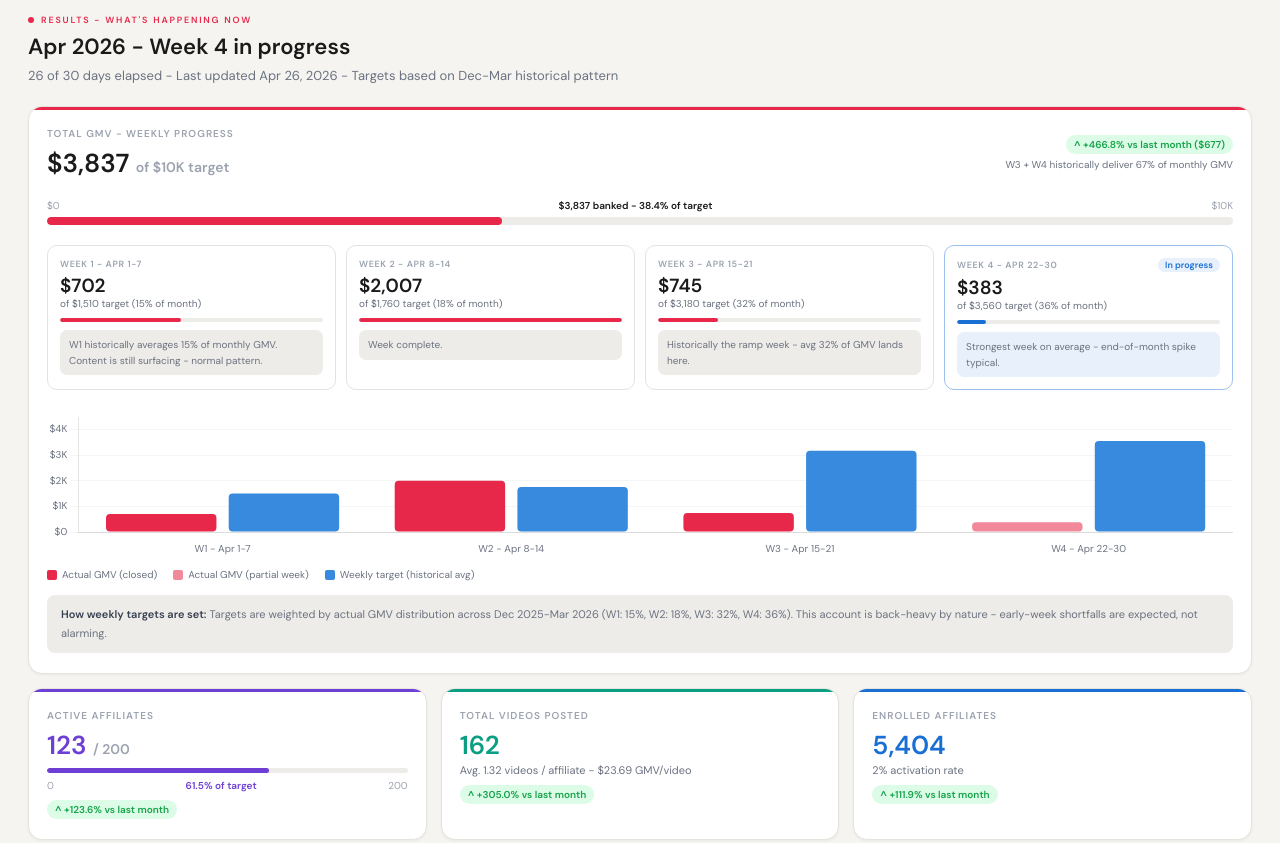
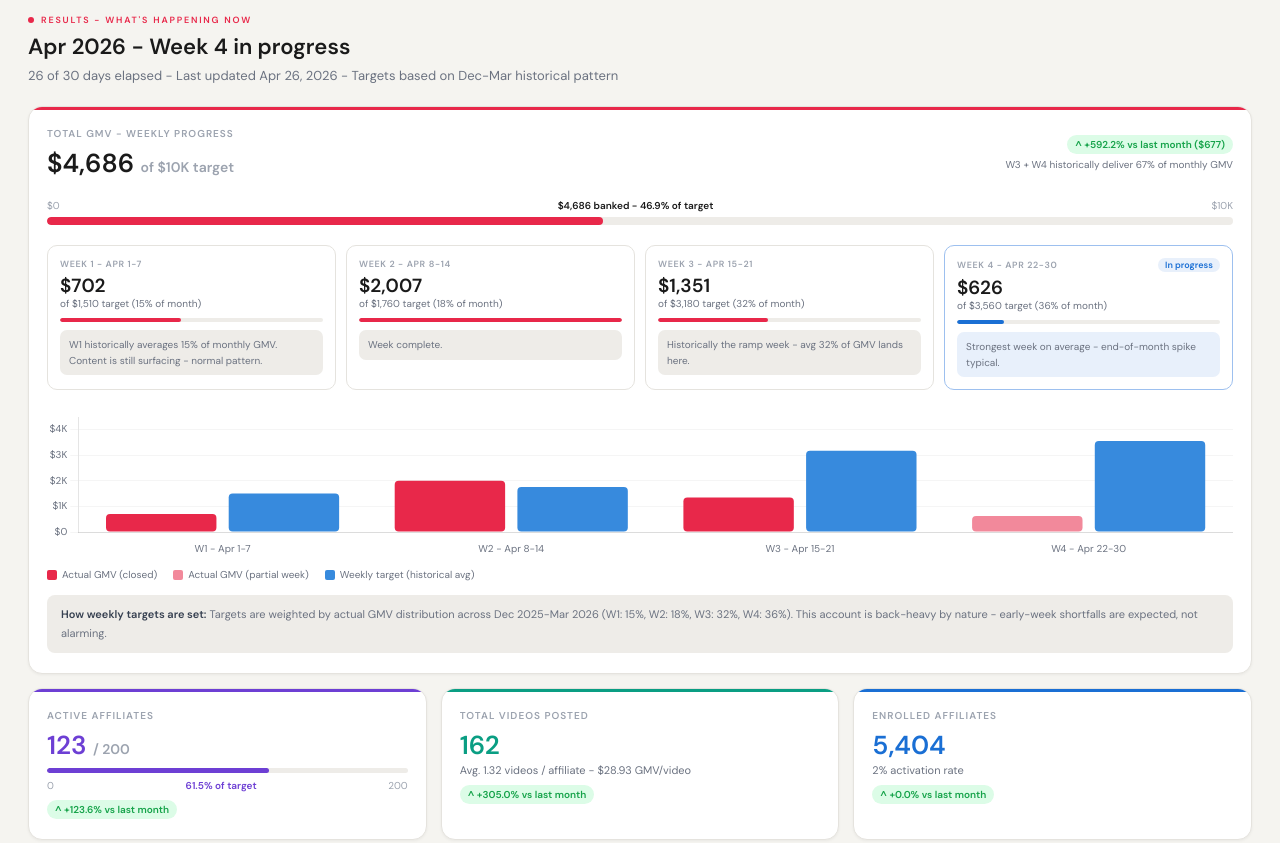
Before and after one commit to talwhumanz/eedashamj, a plain HTML site: page index.html in a window 1280 px wide. Shown: the part 520-1363 px from the top of the page. Drawn offline with nearby package versions, Linux system fonts and the light colour scheme.

Commit message:
Add files via upload

```diff
--- a/index.html
+++ b/index.html
@@ -260,18 +260,18 @@ const D = {
   "gmv_last_month": 677,
   "w1_gmv": 702,
   "w2_gmv": 2007,
-  "w3_gmv": 745,
-  "w4_gmv": 383,
+  "w3_gmv": 1351,
+  "w4_gmv": 626,
   "w2_partial": false,
   "w2_days_done": 5,
-  "trends_projected": 4427,
+  "trends_projected": 5407,
   "active_affiliates": 123,
   "active_affiliates_last": 55,
   "affiliates_target": 200,
   "total_videos": 162,
   "total_videos_last": 40,
   "enrolled_affiliates": 5404,
-  "enrolled_affiliates_last": 2550,
+  "enrolled_affiliates_last": 5404,
   "samples_sent": 63,
   "samples_last_month": 157,
   "samples_target": 250,
@@ -292,7 +292,7 @@ const D = {
       "danielle_below",
       "danielle_below",
       "Flat-Fee",
-      "1561.52",
+      "1,561.52",
       50,
       "40521",
       "37",
@@ -795,7 +795,7 @@ const D = {
       "Each & Every The Mini Edit 4 Pack",
       "1731288117316129549",
       true,
-      0,
+      1,
       190,
       48
     ],
@@ -803,7 +803,7 @@ const D = {
       "Each & Every Day Dream (Citrus & Vetiver) Body Wash",
       "1729475246315247373",
       false,
-      0,
+      1,
       254,
       38
     ],
@@ -811,7 +811,7 @@ const D = {
       "Body Wash + Deodorant Exclusive Bundle",
       "1729494502817502989",
       true,
-      0,
+      301,
       49,
       7
     ],
@@ -819,7 +819,7 @@ const D = {
       "Eternal Summer (Coconut & Lime) Body Wash",
       "1732268277163594509",
       false,
-      0,
+      177,
       37,
       5
     ],
@@ -827,7 +827,7 @@ const D = {
       "After Glow (Raspberry & Mandarin) Mini Deodorant",
       "1732268284692108045",
       false,
-      0,
+      163,
       57,
       11
     ],
@@ -835,7 +835,7 @@ const D = {
       "After Glow (Raspberry & Mandarin) Duo Set (Body Mist + Deodorant)",
       "1732268137385530125",
       true,
-      0,
+      156,
       0,
       3
     ],
@@ -843,7 +843,7 @@ const D = {
       "After Glow (Raspberry & Mandarin) Hair & Body Mist",
       "1732268279163687693",
       false,
-      0,
+      154,
       0,
       4
     ],
@@ -851,7 +851,7 @@ const D = {
       "Alone Time Candle (Cedar & Vanilla)",
       "1732268118054179597",
       false,
-      0,
+      150,
       0,
       1
     ],
@@ -859,7 +859,7 @@ const D = {
       "Body Mist Trio (After Glow, Eternal Summer, This Love)",
       "1732046609683878669",
       true,
-      0,
+      100,
       36,
       3
     ]
@@ -894,7 +894,98 @@ const D = {
       "Apr 1"
     ]
   ],
-  "flat_fee": [],
+  "flat_fee": [
+    [
+      "@simplysprinkled",
+      "Apr 2026",
+      20,
+      1500,
+      75,
+      0,
+      "Havent posted all videos yet"
+    ],
+    [
+      "@breeeee6969",
+      "Apr 2026",
+      20,
+      2000,
+      100,
+      0,
+      "Havent posted all videos yet"
+    ],
+    [
+      "@sarasfinds13",
+      "Apr 2026",
+      10,
+      1000,
+      100,
+      0,
+      "Havent posted all videos yet"
+    ],
+    [
+      "@lesliesoldano",
+      "Apr 2026",
+      20,
+      2000,
+      100,
+      0,
+      "Havent posted all videos yet"
+    ],
+    [
+      "@schweaver5",
+      "Apr 2026",
+      20,
+      1800,
+      90,
+      0,
+      "Havent posted all videos yet"
+    ],
+    [
+      "@hannahleigh143",
+      "Mar 2026",
+      10,
+      900,
+      90,
+      0,
+      ""
+    ],
+    [
+      "@ashley.jernigan",
+      "Mar 2026",
+      5,
+      2000,
+      400,
+      0,
+      ""
+    ],
+    [
+      "@breeeee6969",
+      "Mar 2026",
+      5,
+      600,
+      120,
+      0,
+      ""
+    ],
+    [
+      "@onlystarz1",
+      "Mar 2026",
+      10,
+      800,
+      80,
+      0,
+      ""
+    ],
+    [
+      "@lesliesoldano",
+      "Mar 2026",
+      10,
+      1000,
+      100,
+      0,
+      ""
+    ]
+  ],
   "trends": [
     [
       "Nov '25",
@@ -933,25 +1024,25 @@ const D = {
       5757
     ]
   ],
-  "summary_hero_title": "April is building momentum - 120 active affiliates, $2,610 banked, and 147 samples in the pipeline point to a strong May.",
-  "summary_hero_body": "With $2,610 banked in 12 days across just 7 flat-fee creators, the concentration risk is real - but so is the opportunity. Active affiliates are up 135% vs March (51 to 120), @danielle_below alone drove 38% of all GMV, and 147 samples are now in market with 4-6 week conversion lag. W3 and W4 are where this month gets decided.",
-  "summary_hero_action": "Priority: activate commission creators this week to reduce over-reliance on flat-fee",
+  "summary_hero_title": "The growth is there. The budget ceiling is the only thing holding it back.",
+  "summary_hero_body": "April proves the model works — 123 active affiliates, $4,686 in organic GMV, content views climbing week over week, and a creator pool that keeps expanding. But a hard GMV budget cap is acting as a brake on the exact momentum we built. Every time spend approaches the ceiling mid-month, we pull back — right when the algorithm is rewarding us. The creators are performing. The products are converting. The formula is proven. The constraint is artificial.",
+  "summary_hero_action": "Recommendation: lift the monthly GMV budget cap. Even a 2x increase unlocks compounding scale that a flat ceiling will never allow.",
   "summary_stats": [
     [
-      "Active affiliates",
-      "120"
-    ],
-    [
-      "Up vs March",
-      "+135%"
-    ],
-    [
-      "Samples deployed",
-      "147"
-    ],
-    [
-      "Flat-fee videos",
-      "32"
+      "Organic GMV",
+      "$4,686"
+    ],
+    [
+      "Active Affiliates",
+      "+124%"
+    ],
+    [
+      "Paid Ad Loss",
+      "-$4,773"
+    ],
+    [
+      "Budget Ceiling",
+      "$10K"
     ]
   ],
   "hidden_cols": {
@@ -963,31 +1054,31 @@ const D = {
   },
   "summary_cards": [
     {
-      "icon": "",
-      "badge": "Concentration Risk",
+      "icon": "📈",
+      "badge": "Proven Demand",
       "badge_bg": "var(--blue-dim)",
       "badge_color": "var(--blue)",
-      "title": "@danielle_below drove 38% of all GMV - diversification is urgent",
-      "body": "One creator accounting for $987 of $2,610 total GMV creates fragility. If she stops posting, the month collapses. The good news: @lesliesoldano is already showing promise at $288.",
-      "action": "Activate 3-5 commission creators this week with personalised outreach and a sample drop."
+      "title": "Organic GMV grew 593% vs March — the channel works, the cap doesn't",
+      "body": "March closed at $677. April is tracking to $4,686+ in organic affiliate GMV alone — a 593% jump. That's not luck, that's a scalable system. Affiliates are posting, content is converting, and the audience is buying. The only number that didn't scale is the budget we're allowed to deploy.",
+      "action": "Remove the monthly GMV ceiling as a fixed constraint. Replace it with a ROAS floor — spend as much as needed provided the return justifies it."
     },
     {
-      "icon": "",
-      "badge": "Pipeline",
+      "icon": "🚀",
+      "badge": "Exponential Upside",
       "badge_bg": "var(--blue-dim)",
       "badge_color": "var(--blue)",
-      "title": "147 samples deployed - conversion window opens in 2-3 weeks",
-      "body": "All 4 sample bundles are in market. Day Dream and Eternal Summer already hit their targets. The post rate from sampling historically peaks 3-5 weeks after delivery - expect a lift in W3 and W4.",
-      "action": "Follow up with all sampled creators this week. Offer to co-create captions to remove friction."
+      "title": "More budget = more creators = compounding content = exponential scale",
+      "body": "Each new flat-fee creator we activate produces 5–15 pieces of content that live on TikTok permanently. More budget unlocks more creators unlocks more content unlocks more views unlocks more GMV — a compounding loop. Capping spend at $10K/mo caps every downstream multiplier. There is no algorithmic ceiling. There is only a budget one.",
+      "action": "Model a 2x and 3x budget scenario. The GMV curve doesn't grow linearly — it compounds. Show the client what $20K and $30K months look like on this trajectory."
     },
     {
-      "icon": "",
-      "badge": "Flat-Fee",
-      "badge_bg": "var(--blue-dim)",
-      "badge_color": "var(--blue)",
-      "title": "32 flat-fee videos contracted, 0 posted - chase timelines now",
-      "body": "$7,000 committed across 5 creators with nothing posted yet. This content needs to land in W3-W4 to impact this month. @schweaver5 has delivered all content already - push others to match.",
-      "action": "Send posting deadline reminders to all flat-fee creators. Request draft content for review by Apr 18."
+      "icon": "⚠️",
+      "badge": "Budget Misallocation",
+      "badge_bg": "var(--red-dim)",
+      "badge_color": "var(--red)",
+      "title": "Paid ads burned $9,471 to generate $4,698 — a net loss of $4,773",
+      "body": "While organic affiliate GMV compounds for free, paid ads cost $9,471 and returned only $4,698 in gross revenue — 50 cents back on every dollar spent. The budget ceiling is hitting the wrong channel. Organic affiliate is the profit engine; paid is the drain. Reallocating even $3,000–$5,000 from paid ads into affiliate recruitment would generate multiples more GMV.",
+      "action": "Reallocate paid ad spend toward affiliate flat-fee and sample budget. Organic creators convert at a fraction of the cost per order with lasting content assets."
     }
   ],
   "paid_ads": {
```
